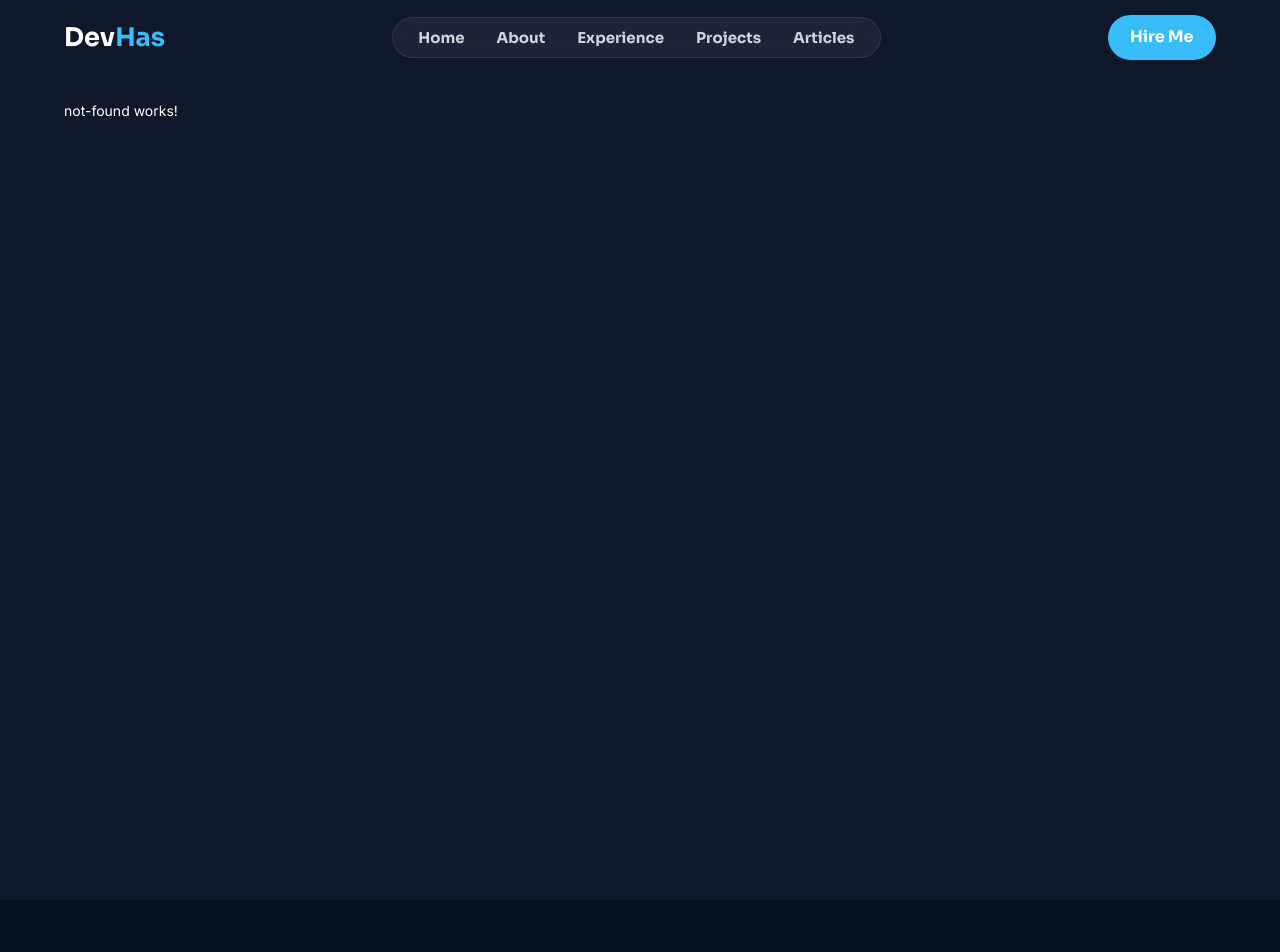
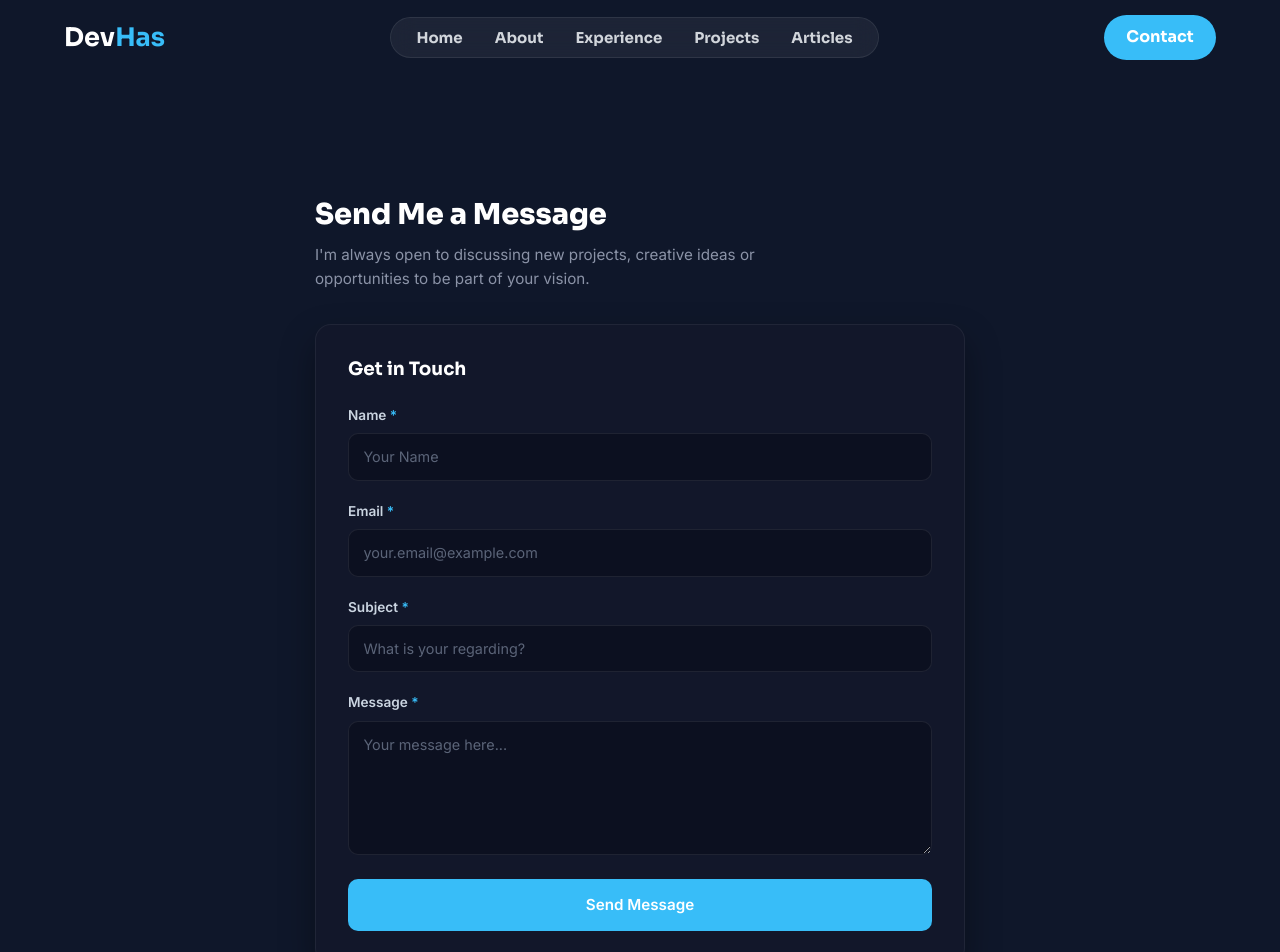
Before and after one commit to hasnimol0319-cloud/my-ng-portfolio, an Angular app: page /contact in a window 1280 px wide. Before the commit this address led to /not-found. Shown: the top 952 px of the page. Built offline with nearby package versions, Linux system fonts and the light colour scheme.

Commit message:
Add contact page

```diff
--- a/package.json
+++ b/package.json
@@ -21,11 +21,12 @@
     "@angular/platform-server": "^18.2.0",
     "@angular/router": "^18.2.0",
     "@angular/ssr": "^18.2.21",
+    "@emailjs/browser": "^4.4.1",
     "@fortawesome/angular-fontawesome": "^0.15.0",
     "@fortawesome/free-brands-svg-icons": "^7.3.1",
+    "autoprefixer": "^10.4.19",
     "express": "^4.18.2",
     "postcss": "^8.5.22",
-    "autoprefixer": "^10.4.19",
     "rxjs": "~7.8.0",
     "tailwindcss": "^3.4.0",
     "tslib": "^2.3.0",
--- a/src/app/app.routes.ts
+++ b/src/app/app.routes.ts
@@ -23,6 +23,10 @@ export const routes: Routes = [
         loadComponent: () => import('../app/components/articles/articles.component').then(m => m.ArticlesComponent)
     },
     {
+        path: 'contact',
+        loadComponent: () => import('../app/components/contact/contact.component').then(m => m.ContactComponent)
+    },
+    {
         path: 'not-found',
         loadComponent: () => import('../app/components/not-found/not-found.component').then(m => m.NotFoundComponent)
     },
--- /dev/null
+++ b/src/app/components/contact/contact.component.html
@@ -0,0 +1,74 @@
+<section class="contact">
+    <div class="section-head">
+        <h2>Send Me a Message</h2>
+        <p>I'm always open to discussing new projects, creative ideas or opportunities to be part of your vision.</p>
+    </div>
+
+    <div class="contact-card">
+        <h3>Get in Touch</h3>
+
+        <form [formGroup]="form" (ngSubmit)="onSubmit()" novalidate>
+
+            <div class="field">
+                <label for="name">Name <span>*</span></label>
+                <input
+                    id="name"
+                    type="text"
+                    formControlName="name"
+                    placeholder="Your Name"
+                    [class.invalid]="submitted && f['name'].invalid">
+                @if (submitted && f['name'].invalid) {
+                    <span class="error">Please enter your name.</span>
+                }
+            </div>
+
+            <div class="field">
+                <label for="email">Email <span>*</span></label>
+                <input
+                    id="email"
+                    type="email"
+                    formControlName="email"
+                    placeholder="your.email@example.com"
+                    [class.invalid]="submitted && f['email'].invalid">
+                @if (submitted && f['email'].invalid) {
+                    <span class="error">Please enter a valid email address.</span>
+                }
+            </div>
+
+            <div class="field">
+                <label for="subject">Subject <span>*</span></label>
+                <input
+                    id="subject"
+                    type="text"
+                    formControlName="subject"
+                    placeholder="What is your regarding?"
+                    [class.invalid]="submitted && f['subject'].invalid">
+                @if (submitted && f['subject'].invalid) {
+                    <span class="error">Please enter a subject.</span>
+                }
+            </div>
+
+            <div class="field">
+                <label for="message">Message <span>*</span></label>
+                <textarea
+                    id="message"
+                    rows="5"
+                    formControlName="message"
+                    placeholder="Your message here..."
+                    [class.invalid]="submitted && f['message'].invalid"></textarea>
+                @if (submitted && f['message'].invalid) {
+                    <span class="error">Message should be at least 10 characters.</span>
+                }
+            </div>
+
+            <button type="submit" class="submit-btn" [disabled]="sending">
+                @if (!sending) {
+                    <span>Send Message</span>
+                } @else {
+                    <span>Sending...</span>
+                }
+            </button>
+
+        </form>
+    </div>
+</section>
--- /dev/null
+++ b/src/app/components/contact/contact.component.scss
@@ -0,0 +1,125 @@
+.contact{
+    width:min(650px,92%);
+    margin:auto;
+    padding:6rem 0;
+}
+
+.section-head{
+    margin-bottom:2rem;
+}
+
+.section-head h2{
+    font-size:1.8rem;
+    font-weight:800;
+    color:#fff;
+}
+
+.section-head p{
+    margin-top:.6rem;
+    color:#8b93a7;
+    font-size:.95rem;
+    line-height:1.6;
+    max-width:520px;
+}
+
+.contact-card{
+    background:#12172a;
+    border:1px solid rgba(255,255,255,.06);
+    border-radius:16px;
+    box-shadow:0 16px 34px rgba(0,0,0,.35);
+    padding:2rem;
+}
+
+.contact-card h3{
+    font-size:1.15rem;
+    font-weight:700;
+    color:#fff;
+    margin-bottom:1.5rem;
+}
+
+.field{
+    margin-bottom:1.25rem;
+    display:flex;
+    flex-direction:column;
+}
+
+.field label{
+    font-size:.85rem;
+    font-weight:600;
+    color:#cbd5e1;
+    margin-bottom:.5rem;
+}
+
+.field label span{
+    color:var(--primary,#38bdf8);
+}
+
+.field input,
+.field textarea{
+    background:#0c1020;
+    border:1px solid rgba(255,255,255,.08);
+    border-radius:10px;
+    padding:.75rem .9rem;
+    font-size:.9rem;
+    color:#e2e8f0;
+    font-family:inherit;
+    resize:vertical;
+    transition:.2s;
+}
+
+.field input::placeholder,
+.field textarea::placeholder{
+    color:#5b6478;
+}
+
+.field input:focus,
+.field textarea:focus{
+    outline:none;
+    border-color:var(--primary,#38bdf8);
+    box-shadow:0 0 0 3px rgba(56,189,248,.15);
+}
+
+.field input.invalid,
+.field textarea.invalid{
+    border-color:#ef4444;
+}
+
+.error{
+    margin-top:.4rem;
+    font-size:.78rem;
+    color:#ef4444;
+}
+
+.submit-btn{
+    width:100%;
+    padding:.9rem;
+    border:none;
+    border-radius:10px;
+
+    background:var(--primary,#38bdf8);
+    color:#fff;
+    font-size:.95rem;
+    font-weight:600;
+
+    cursor:pointer;
+    transition:.25s;
+}
+
+.submit-btn:hover:not(:disabled){
+    filter:brightness(1.1);
+    transform:translateY(-2px);
+}
+
+.submit-btn:disabled{
+    opacity:.7;
+    cursor:not-allowed;
+}
+
+/* ---------- Responsive ---------- */
+
+@media(max-width:480px){
+
+    .contact-card{
+        padding:1.5rem;
+    }
+}
--- /dev/null
+++ b/src/app/components/contact/contact.component.ts
@@ -0,0 +1,70 @@
+import { Component } from '@angular/core';
+import { ReactiveFormsModule, FormBuilder, FormGroup, Validators } from '@angular/forms';
+import emailjs from '@emailjs/browser';
+
+// EmailJS setup (https://www.emailjs.com):
+// 1. Create a free account and an Email Service (e.g. Gmail).
+// 2. Create an Email Template. In the template, add a "To Email" field set to
+//    hasnimol0319@gmail.com (or use {{to_email}} and pass it as a param below).
+// 3. Replace the three values below with your own Service ID, Template ID, and Public Key.
+const EMAILJS_SERVICE_ID = 'service_1hh6dcs';
+const EMAILJS_TEMPLATE_ID = 'template_swuynwm';
+const EMAILJS_PUBLIC_KEY = 's18rX2cVWAyKxJlve';
+
+@Component({
+  selector: 'app-contact',
+  standalone: true,
+  imports: [ReactiveFormsModule],
+  templateUrl: './contact.component.html',
+  styleUrl: './contact.component.scss'
+})
+export class ContactComponent {
+
+  form: FormGroup;
+  submitted = false;
+  sending = false;
+
+  constructor(private fb: FormBuilder) {
+    this.form = this.fb.group({
+      name: ['', [Validators.required]],
+      email: ['', [Validators.required, Validators.email]],
+      subject: ['', [Validators.required]],
+      message: ['', [Validators.required, Validators.minLength(10)]]
+    });
+  }
+
+  get f() {
+    return this.form.controls;
+  }
+
+  onSubmit() {
+    this.submitted = true;
+
+    if (this.form.invalid) {
+      return;
+    }
+
+    this.sending = true;
+
+    const templateParams = {
+      to_email: 'hasnimol0319@gmail.com',
+      name: this.form.value.name,
+      email: this.form.value.email,
+      title: this.form.value.subject,
+      message: this.form.value.message
+    };
+
+    emailjs.send(EMAILJS_SERVICE_ID, EMAILJS_TEMPLATE_ID, templateParams, { publicKey: EMAILJS_PUBLIC_KEY })
+      .then(() => {
+        this.sending = false;
+        this.submitted = false;
+        this.form.reset();
+        alert('Your message has been sent successfully! I will get back to you soon.');
+      })
+      .catch((err) => {
+        console.error('EmailJS error:', err);
+        this.sending = false;
+        alert('Something went wrong while sending your message. Please try again later.');
+      });
+  }
+}
--- a/src/app/layout/navbar/navbar.component.html
+++ b/src/app/layout/navbar/navbar.component.html
@@ -18,7 +18,7 @@
         </nav>
 
         <div class="actions">
-            <a href="#" class="btn">Hire Me</a>
+            <a routerLink="/contact" class="btn">Contact</a>
         </div>
     </div>
 </header>
```
Also changed, not shown: 1 other file (tests, documents, lock files or other folders).
